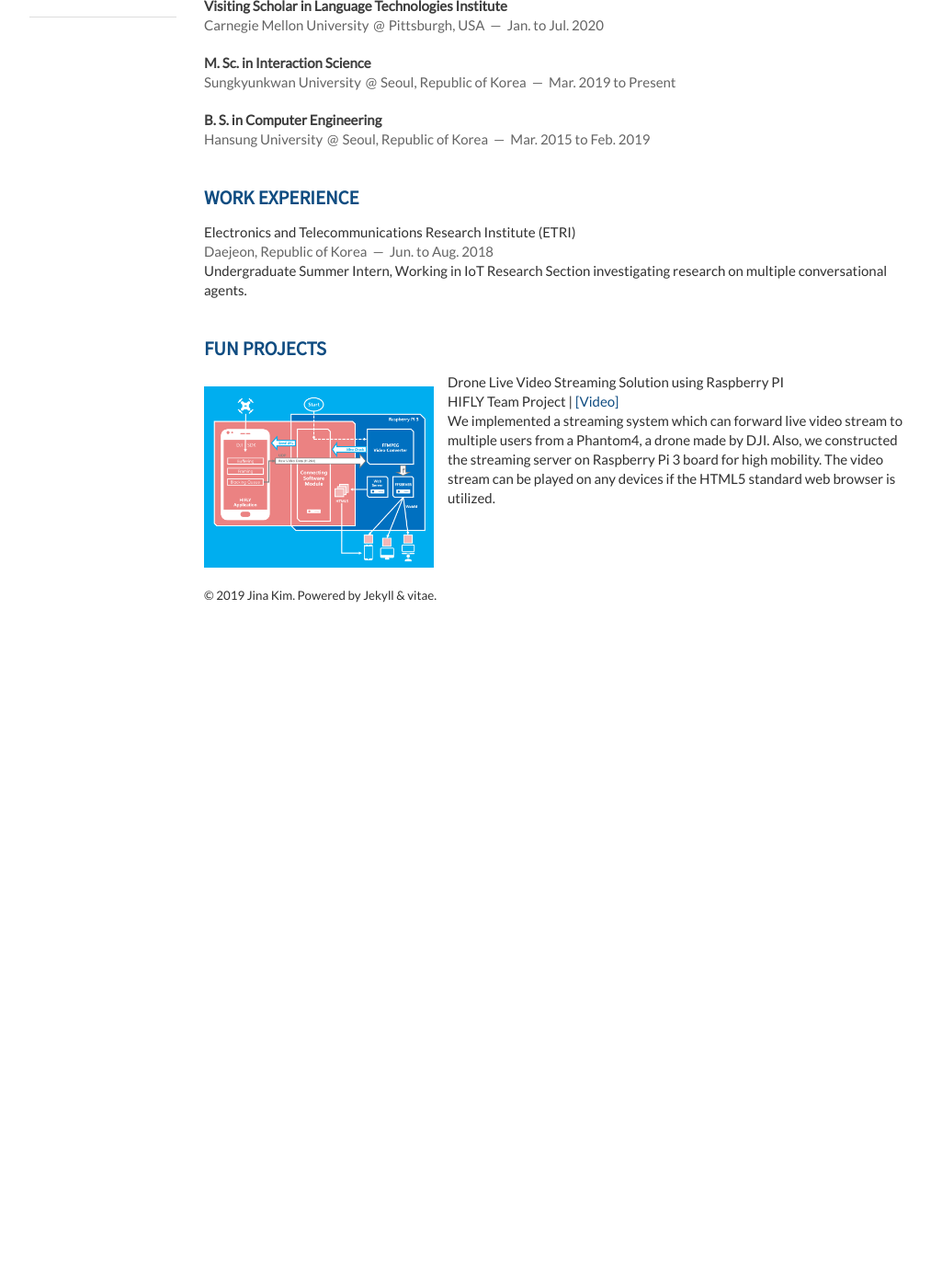
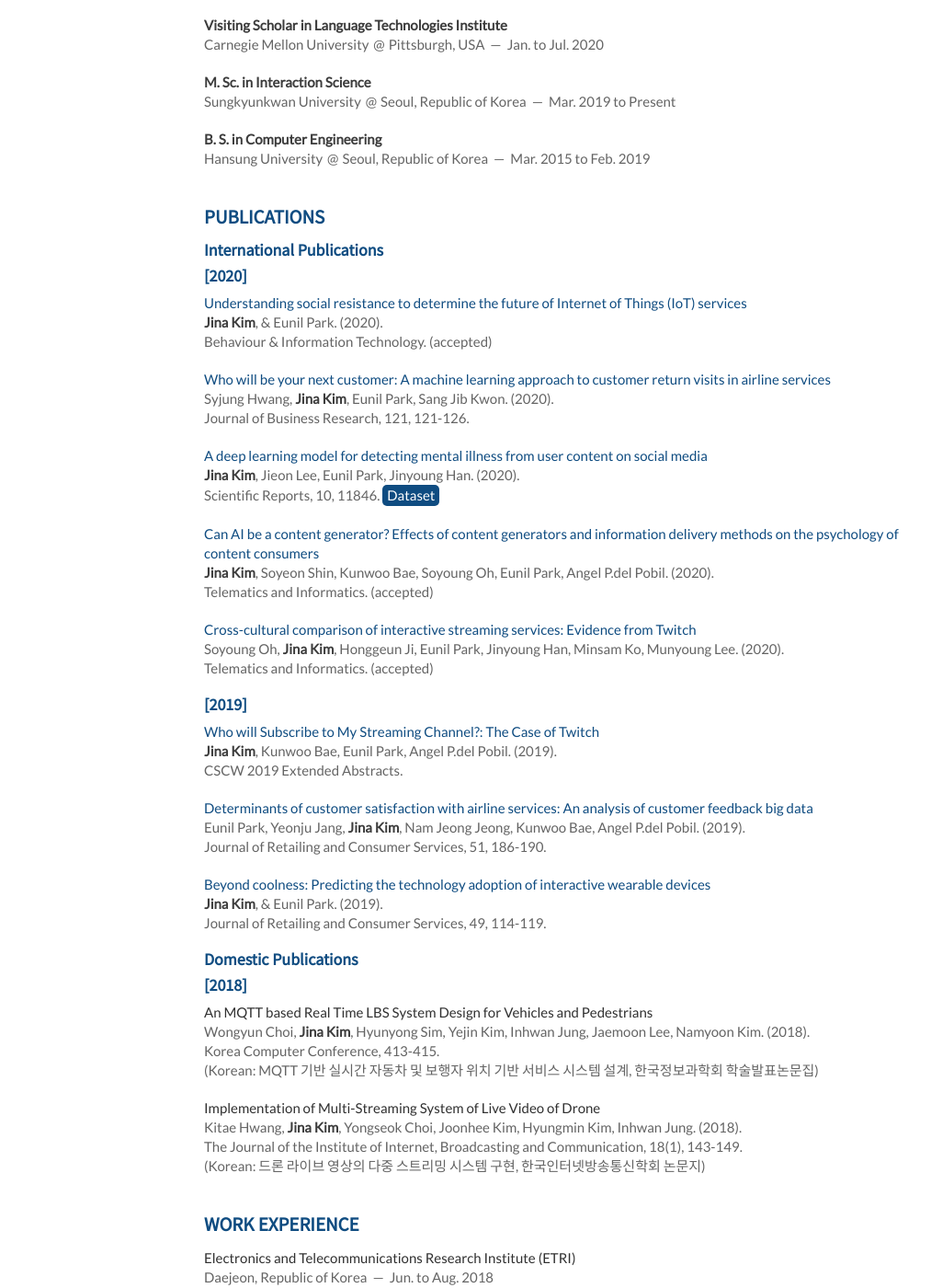
Before and after one commit to Jina-Kim/Jina-Kim.github.io, a Jekyll site: the page built from index.html, in a window 1280 px wide and 1400 px high, scrolled down 412 px. Shown: the whole window at 92% size, without its empty margins (138-1151 px from the left). Built offline with Jekyll 4.4.1, drawn with Linux system fonts in a browser that asks for light colours; nearby versions of some CDN libraries; the list of posts is cut into pages by our own code; before the commit the page ends 1080 px from its top, so only the background shows below that; some of the changed text lies outside the part shown.

Commit message:
Update about.html

```diff
--- a/_includes/about.html
+++ b/_includes/about.html
@@ -3,9 +3,12 @@
     <article>
         <p>
           I am a M. Sc. student in <a href="http://dsl.skku.edu">Data eXperience Lab</a> at Sungkyunkwan University, advised by <a href="http://eunilpark.com">Eunil Park</a>. </br>
-          My research area in Human-Computer Interaction and Natural Language Processing focuses on solving real-world problems by finding valuable cues in online services or social media with the support of machine learning models.</br></br>
+          My research area in Human-Computer Interaction and Natural Language Processing focuses on solving real-world problems by finding valuable cues in online services or social media with the support of machine learning models.</br>
+          Here is my <a href='/Jina_Kim_CV.pdf'>CV</a>(PDF; last update: Sept. 2020).
+
+        </br></br>
           The following are the research topics of my interests (click the arrows to see the related publications):
-        </p>
+        </br>
         <dl>
             <dt class="detailed"><i class="fa fa-chevron-circle-right"></i> Understanding User's Mental States Using Machine Learning</dt>
             <dd>[Scientific Reports] A deep learning model for detecting mental illness from user content on social media</dd>
--- a/publications/index.html
+++ b/_includes/publications.html
@@ -1,7 +1,3 @@
----
-layout: layout
----
-
 <section class="thirteen columns">
     <h1>Publications</h1>
 
--- a/_layouts/layout.html
+++ b/_layouts/layout.html
@@ -34,17 +34,6 @@
             <a href="{{ site.github }}"><i class="fa fa-github fa-fw"></i></a>
         </p>
 
-        <hr>
-
-        <nav class="menubar">
-          {% assign current = page.url | downcase | split: '/' %}
-          <ul>
-            <li><em><a href='/' {% if current[1] == null %}class='current'{% endif %}>Home</a></em></li>
-            <li><em><a href='/publications' {% if current[1] == 'publications' %}class='current'{% endif %}>Publications</a></em></li>
-            <li><em><a href='/Jina_Kim_CV.pdf'>CV</a></em></li>
-          </ul>
-        </nav>
-        <hr>
     </header>
     <div class="thirteen columns clearfix">
 
--- a/index.html
+++ b/index.html
@@ -6,6 +6,8 @@
 
 {% include education.html %}
 
+{% include publications.html %}
+
 {% include experience.html %}
 
 {% include fun_projects.html %}
```
